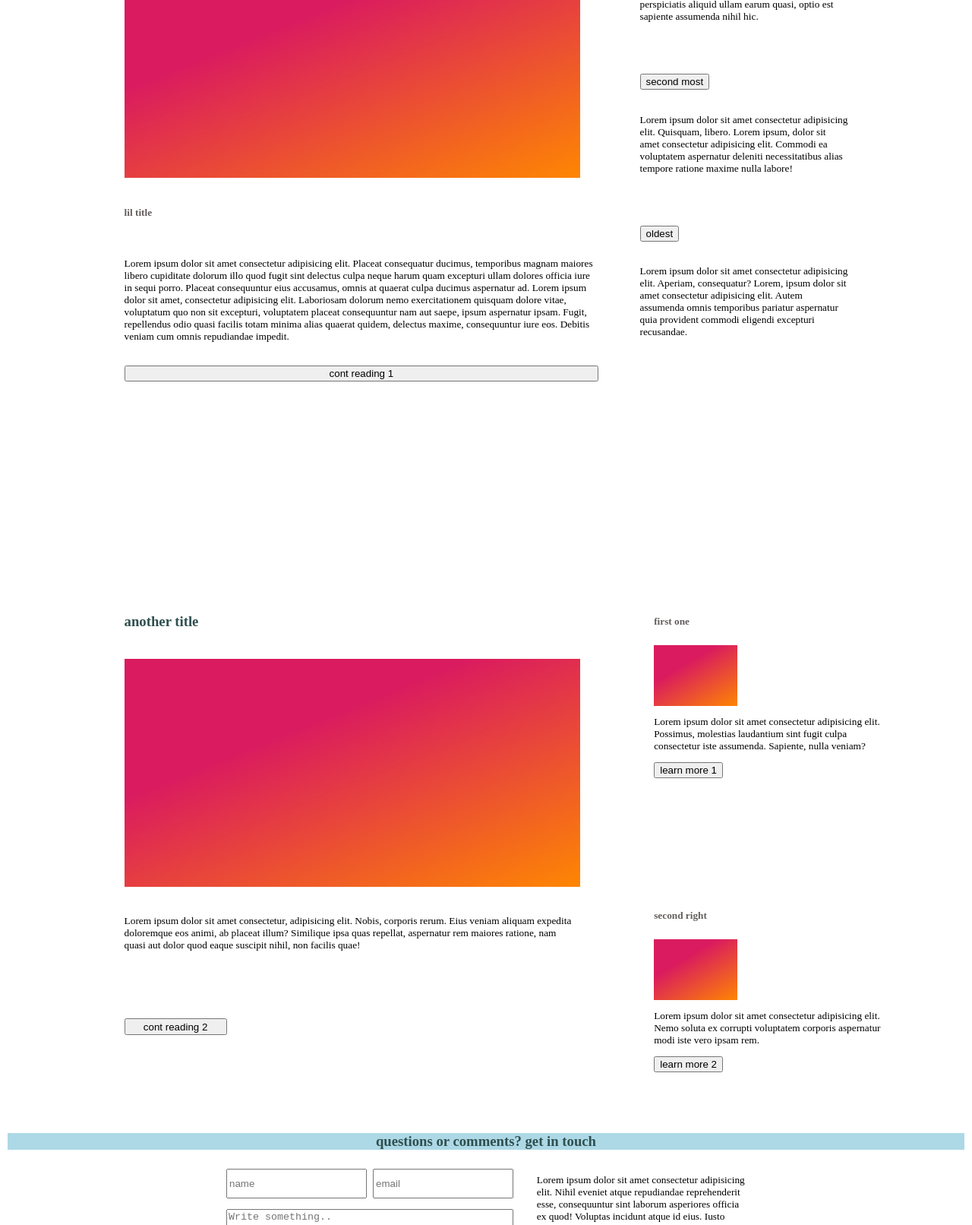
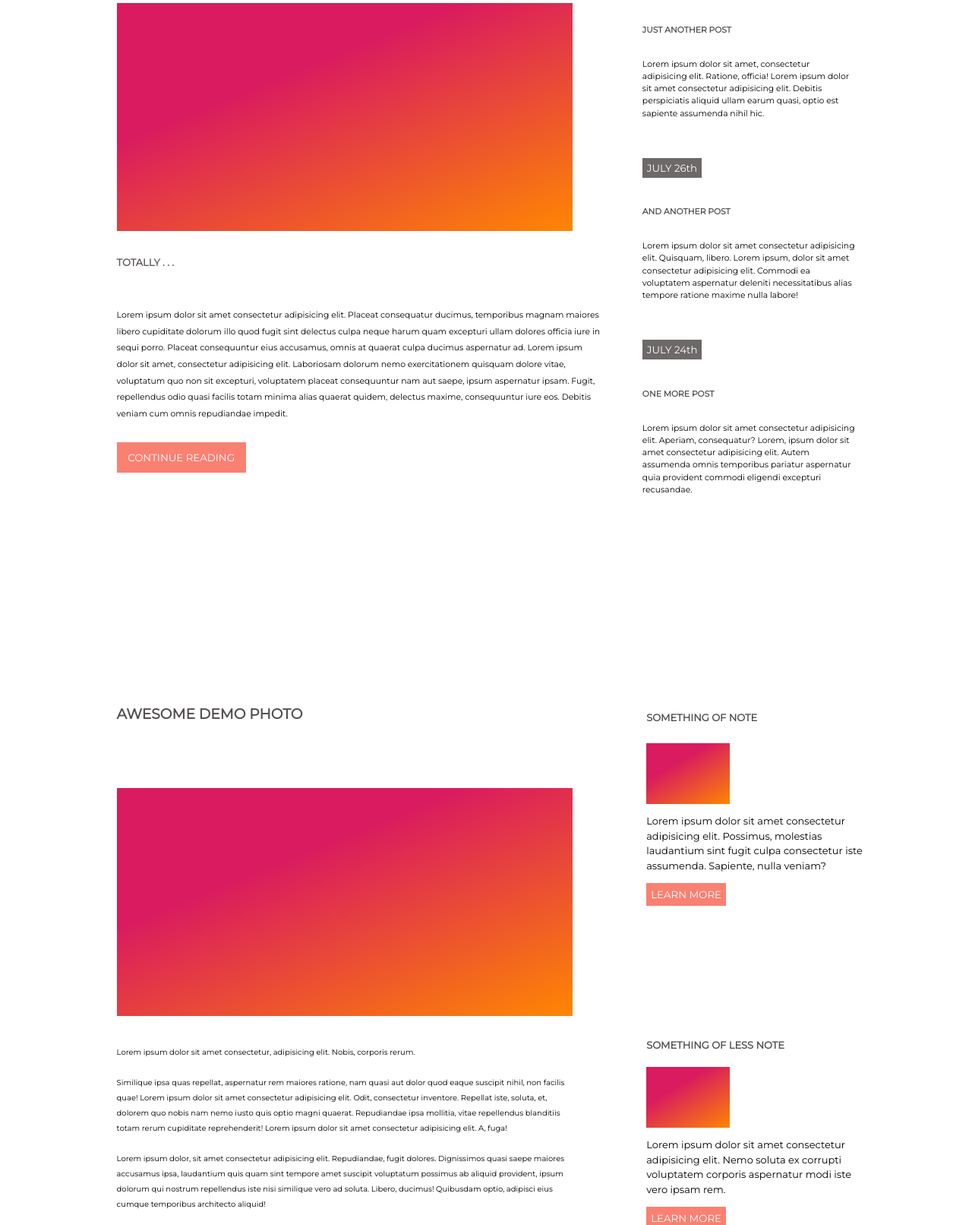
Before and after one commit to orobb33/remock-orobb33, a plain HTML site: page index.html in a window 1280 px wide. Shown: the part 1188-2800 px from the top of the page at 76% size. Drawn offline with Linux system fonts and the light colour scheme.

Commit message:
much bettttter

```diff
--- a/css/blogpost.css
+++ b/css/blogpost.css
@@ -1,6 +1,6 @@
 body {
-  margin: 10px 100px;
-  padding: 80px 0;
+  margin: 0;
+  padding: 0;
 }
 
 #header {
--- a/css/style.css
+++ b/css/style.css
@@ -1,32 +1,51 @@
 body{
-margin:10px;
-padding:80px 0;
+/* margin:10px;
+padding:80px 0; */
+
+margin: 0;
+padding: 0;
 }
 
 #header {
+  padding-top: 7vh;
     display: flex;
     justify-content: center;
     align-items: center;
     flex-direction: column;
+    padding-bottom: 7vh;
 }
+
 
 
  h1 {
 color: salmon;
 justify-content:center;
 display:inline-block;
-padding:5px;
+padding:0px;
+font-family: 'Sanchez', serif;
+font-size: xx-large;
+text-shadow: 1px 1px 2px lightgray;
 
 }
 
 h3{
-color:darkslategrey;
+  color:rgb(83, 79, 79);
+  font-family: 'Montserrat', sans-serif;
+}
+
+h4 {
+  color:rgb(99, 92, 92);
+  display:inline-block;
+  font-family: 'Montserrat', sans-serif;
 }
 
  h5 {
-    color:rgb(99, 92, 92);
-    display:inline-block
+    color:rgb(83, 79, 79);
+    display:inline-block;
+    font-family: 'Montserrat', sans-serif;
 }
+
+
 
 #firstContentWrap {
     display:flex;
@@ -57,6 +76,7 @@ color:darkslategrey;
     align-items: center;
     grid-area: header;
     text-align: center;
+
 }
 
 #firstimggroup img {
@@ -91,6 +111,8 @@ color:darkslategrey;
     align-items: center;
     justify-content: center;
     text-align: center;
+    font-family: 'Montserrat', sans-serif;
+
 }
 
 .textTwo{
@@ -98,6 +120,8 @@ color:darkslategrey;
     align-items: center;
     justify-content: center;
     text-align: center;
+    font-family: 'Montserrat', sans-serif;
+
 }
 
 .textThree{
@@ -105,15 +129,24 @@ color:darkslategrey;
     align-items: center;
     justify-content: center;
     text-align: center;
+    font-family: 'Montserrat', sans-serif;
+}
+
+#firstimggroup {
+  padding-bottom: 3vh;
 }
 
 #firstimggroup button {
     grid-area: footer;
     color:white;
     background-color: salmon;
-    width: 135px;
+    width: 155px;
+    height: 40px;
     align-items: center;
     justify-self: center;
+   outline:none;
+   border:none;
+   font-family: 'Montserrat', sans-serif;
 
 }
 
@@ -125,8 +158,11 @@ color:darkslategrey;
      height: 15vh;
      justify-content: center;
      align-items: center;
-     background-color: darkslategrey;
+     /* background-color: rgb(113, 126, 126); */
      color:white;
+     font-family: 'Montserrat', sans-serif;
+     background: rgb(177,177,185);
+background: radial-gradient(circle, rgba(177,177,185,1) 14%, rgba(131,131,131,1) 48%, rgba(95,95,99,1) 68%);
  }
 
 
@@ -136,10 +172,11 @@ color:darkslategrey;
 }
 
 
-
-
 #sect1 {
     display: grid;
+    font-size: small;
+    font-family: 'Montserrat', sans-serif;
+
     height: auto;
     margin: 80px 12vw;
     grid-gap: 1rem;
@@ -159,6 +196,7 @@ color:darkslategrey;
     margin-top: 3vh;
     padding-left:3vw;
     padding-top: 7vw;
+    line-height: 1.5;
     /* float: right; */
     flex-direction: column;
     text-align: left;
@@ -168,7 +206,7 @@ color:darkslategrey;
 }
 
 #blogsection1 > p {
-    padding-top: 1.5vh;
+    padding-top: 1vh;
 }
 
 .aliens {
@@ -185,22 +223,34 @@ color:darkslategrey;
 
 }
 
-.alientext {
+#alientext {
+  line-height: 2;
     grid-area: alientext;
+
 }
 
-.cont1 {
+#cont1 {
     grid-area: cont1;
     align-items: flex-start;
     justify-self: left;
     text-align: center;
-    height: 22px;
-    width: 150px;
+    height: 40px;
+    width: 170px;
+    border: none;
+    outline: none;
+    background-color: salmon;
+    font-family: 'Montserrat', sans-serif;
+    color: white;
+
 }
 
-#sect1 > .cont1 {
-    height: 22px;
-    width: 150px;
+.leftbutts {
+  font-family: 'Montserrat', sans-serif;
+  color: white;
+  border: none;
+  outline: none;
+  height: 26px;
+  background-color:rgb(110, 105, 105);
 }
 
 
@@ -225,6 +275,7 @@ color:darkslategrey;
 .leftT {
     grid-area: leftT;
     text-align: left;
+
 }
 
 .img5 {
@@ -238,8 +289,14 @@ color:darkslategrey;
 .buttoncont {
     grid-area: buttoncont;
     justify-self: left;
-    height: 22px;
-    width: 135px;
+    height: 40px;
+    width: 170px;
+    border: none;
+    outline: none;
+    background-color: salmon;
+    font-family: 'Montserrat', sans-serif;;
+    color: white
+
 }
 
 
@@ -247,26 +304,51 @@ color:darkslategrey;
     display:flex;
     width: 300px;
     padding-left: 7vw;
-    /* flex: left; */
-    /* flex-wrap: wrap; */
     text-align: left;
     flex-direction:column;
     align-items: flex-start;
     grid-area: flexone;
+    font-size: x-small;
+    line-height: 2;
+    font-family: 'Montserrat', sans-serif;
+
+}
+
+.previewL {
+  font-size: x-small;
+  line-height: 2;
+  font-family: 'Montserrat', sans-serif;
+
+}
+
+.buttonright{
+  border: none;
+  outline: none;
+  background-color: salmon;
+  font-family: 'Montserrat', sans-serif;
+  color: white;
+height: 30px;
 }
 
 #rightsideposts2 {
     display: flex;
     width: 300px;
     padding-left: 7vw;
-    /* flex: left;
-    flex-wrap: wrap; */
     text-align: left;
     align-items: flex-start;
     flex-direction: column;
-    grid-area: flextwo
+    grid-area: flextwo;
+     font-family: 'Montserrat', sans-serif;
 }
 
+.rightT {
+  font-size:small;
+}
+
+.rightP {
+  font-size: small;
+  line-height: 1.5;
+}
 
  .img6 , .img7 {
      height: 80px;
@@ -276,9 +358,13 @@ color:darkslategrey;
 
 /* foot stuff below */
 
+#shoe {
+  background-color: lightgray;
+
+}
 
  #footer {
-    background-color: lightblue;
+    background-color: rgba(176, 180, 182, 0.788);
     margin-top: 5vw;
   }
 
--- a/index.html
+++ b/index.html
@@ -7,35 +7,42 @@
       name="viewport"
       content="width=device-width, initial-scale=1, user-scalable=no"
     />
+    <link rel="preconnect" href="https://fonts.gstatic.com">
+    <link href="https://fonts.googleapis.com/css2?family=Montserrat:wght@200;400&family=Sanchez&display=swap" rel="stylesheet">
+
     <link rel="stylesheet" href="css/style.css" />
   </head>
+
+  <!-- ----start of page -------- -->
+
   <body>
     <section id="header">
-      <h1>Home Page</h1>
-      <h5>the smaller title</h5>
+      <h1>HOME PAGE</h1>
+      <h5 id="headersub">THE PAGE FOR HOME</h5>
     </section>
-
+<!-- IMAGES -->
     <div id="firstContentWrap">
       <div id="firstimggroup">
-        <h3 class="imgtitle">look at this <strong>amazing homepage</strong></h3>
+        <h3 class="imgtitle">TAKE A LOOK AT THIS <b>AMAZING HOMEPAGE</b></h3>
 
         <img src="images/css-gradient.png" class="img1" />
         <img src="images/css-gradient.png" class="img2" />
         <img src="images/css-gradient.png" class="img3" />
-        <div class="textOne">Image One</div>
-        <div class="textTwo">Image Two</div>
-        <div class="textThree">Image Three</div>
-        <button>Tell me more</button>
+        <div class="textOne">IMAGE ONE</div>
+        <div class="textTwo">IMAGE TWO</div>
+        <div class="textThree">IMAGE THREE</div>
+        <button>TELL ME MORE</button>
       </div>
     </div>
 
+    <!-- QUOTE BAR -->
     <div id="quotespace">USE THIS SPACE FOR A GREAT QUOTE</div>
 
     <section id="main">
       <div id="sect1">
-        <h3 class id= "aliens">I dont want to say its aliens but its aliens</h3>
+        <h3 class id= "aliens">I DON'T WANT TO SAY IT'S ALIENS . . . <br> <br> BUT IT'S THE ALIENS. . .</h3>
         <img src="images/css-gradient.png" class="img4" />
-        <h5 class id="liltitle">lil title</h5>
+        <h4 class id="liltitle">TOTALLY . . .</h5>
         <p class id= "alientext">
           Lorem ipsum dolor sit amet consectetur adipisicing elit. Placeat
           consequatur ducimus, temporibus magnam maiores libero cupiditate
@@ -43,30 +50,34 @@
           ullam dolores officia iure in sequi porro. Placeat consequuntur eius
           accusamus, omnis at quaerat culpa ducimus aspernatur ad. Lorem ipsum dolor sit amet, consectetur adipisicing elit. Laboriosam dolorum nemo exercitationem quisquam dolore vitae, voluptatum quo non sit excepturi, voluptatem placeat consequuntur nam aut saepe, ipsum aspernatur ipsam. Fugit, repellendus odio quasi facilis totam minima alias quaerat quidem, delectus maxime, consequuntur iure eos. Debitis veniam cum omnis repudiandae impedit.
         </p>
-        <button class id="cont1">cont reading 1</button>
+        <button class id="cont1">CONTINUE READING</button>
 
         <div id="blogssection1">
-          <button>most recent</button>
+          <button class="leftbutts">JULY 30th</button>
           <br>
+          <h5 class="lefttitles">JUST ANOTHER POST</h5>
           <p>
             Lorem ipsum dolor sit amet, consectetur adipisicing elit. Ratione,
             officia! Lorem ipsum dolor sit amet consectetur adipisicing elit. Debitis perspiciatis aliquid ullam earum quasi, optio est sapiente assumenda nihil hic.
           </p>
           <br>
           <br>
+
+
+          <button class="leftbutts">JULY 26th</button>
+
           <br>
-
-          <button>second most</button>
-          <br>
+          <h5 class="lefttitles">AND ANOTHER POST</h5>
           <p>
             Lorem ipsum dolor sit amet consectetur adipisicing elit. Quisquam,
             libero. Lorem ipsum, dolor sit amet consectetur adipisicing elit. Commodi ea voluptatem aspernatur deleniti necessitatibus alias tempore ratione maxime nulla labore!
           </p>
           <br>
           <br>
+
+          <button class="leftbutts">JULY 24th</button>
           <br>
-          <button>oldest</button>
-          <br>
+          <h5 class="lefttitles">ONE MORE POST</h5>
           <p>
             Lorem ipsum dolor sit amet consectetur adipisicing elit. Aperiam,
             consequatur? Lorem, ipsum dolor sit amet consectetur adipisicing elit. Autem assumenda omnis temporibus pariatur aspernatur quia provident commodi eligendi excepturi recusandae.
@@ -75,44 +86,41 @@
       </div>
 
       <div id="sect2">
-        <h3 class="leftT">another title</h3>
+        <h3 class="leftT">AWESOME DEMO PHOTO</h3>
         <img src="images/css-gradient.png" class="img5" />
         <p class="previewL">
           Lorem ipsum dolor sit amet consectetur, adipisicing elit. Nobis,
-          corporis rerum. Eius veniam aliquam expedita doloremque eos animi, ab
-          placeat illum? Similique ipsa quas repellat, aspernatur rem maiores
+          corporis rerum. <br> <br>Similique ipsa quas repellat, aspernatur rem maiores
           ratione, nam quasi aut dolor quod eaque suscipit nihil, non facilis
-          quae!
+          quae! Lorem ipsum dolor sit amet consectetur adipisicing elit. Odit, consectetur inventore. Repellat iste, soluta, et, dolorem quo nobis nam nemo iusto quis optio magni quaerat. Repudiandae ipsa mollitia, vitae repellendus blanditiis totam rerum cupiditate reprehenderit! Lorem ipsum dolor sit amet consectetur adipisicing elit. A, fuga! <br> <br> Lorem ipsum dolor, sit amet consectetur adipisicing elit. Repudiandae, fugit dolores. Dignissimos quasi saepe maiores accusamus ipsa, laudantium quis quam sint tempore amet suscipit voluptatum possimus ab aliquid provident, ipsum dolorum qui nostrum repellendus iste nisi similique vero ad soluta. Libero, ducimus! Quibusdam optio, adipisci eius cumque temporibus architecto aliquid!
         </p>
-        <button class="buttoncont">cont reading 2</button>
+        <button class="buttoncont">CONTINUE READING</button>
 
         <div id="rightsideposts">
-          <h5 class="rightT">first one</h5>
+          <h5 class="rightT">SOMETHING OF NOTE</h5>
           <img src="images/css-gradient.png" class="img6" />
           <p class="rightP">
             Lorem ipsum dolor sit amet consectetur adipisicing elit. Possimus,
             molestias laudantium sint fugit culpa consectetur iste assumenda.
             Sapiente, nulla veniam?
           </p>
-          <button class="button1">learn more 1</button>
+          <button class="buttonright">LEARN MORE</button>
         </div>
 
         <div id="rightsideposts2">
-          <h5 class="rightT2">second right</h5>
+          <h5 class="rightT">SOMETHING OF LESS NOTE</h5>
           <img src="images/css-gradient.png" class="img7" />
-          <p class="rightP2">
+          <p class="rightP">
             Lorem ipsum dolor sit amet consectetur adipisicing elit. Nemo soluta
             ex corrupti voluptatem corporis aspernatur modi iste vero ipsam rem.
           </p>
-          <button class="button2">learn more 2</button>
+          <button class="buttonright">LEARN MORE</button>
         </div>
       </div>
     </section>
 
     <section id="footer">
-
-
-      <section id="footer">
+     <div id="shoe">
         <h3 id="footertit">questions or comments? get in touch</h3>
         <div id="leftfoot">
           <!-- <label for= "name"> ur name</label> -->
@@ -131,7 +139,7 @@
         </div>
 
         <div id="rightfoot">
-          <div id="rightlinks">
+          <ul id="rightlinks">
             <p class="feettext">
               Lorem ipsum dolor sit amet consectetur adipisicing elit. Nihil
               eveniet atque repudiandae reprehenderit esse, consequuntur sint
@@ -150,9 +158,9 @@
             <p class="handle">@butternutslut</p>
             <img src="images/like.svg" class="dumbbook" />
             <p class="fb">zuckerberg sucks toes</p>
-          </div>
+          </ul>
         </div>
-
+</div>
 
 
 
```
